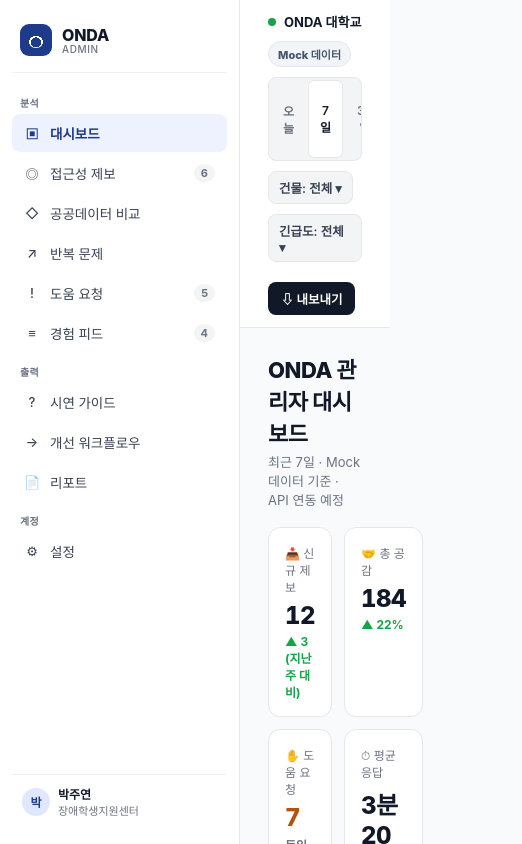
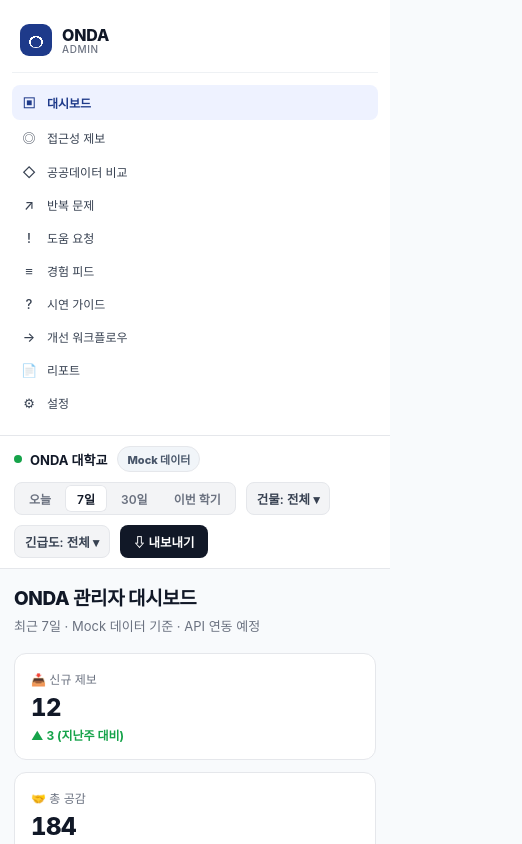
Before and after one commit to 2026-gongmo/admin-fe, a React (Vite) app: page /#/dashboard in a window 390 px wide. Shown: the top 844 px of the page, 522 px wide, since content can reach past the window. Built offline with nearby package versions, Linux system fonts and the light colour scheme; a web font is replaced by a local one.

Commit message:
docs: add final QA and backend handoff docs

```diff
--- a/src/styles/globals.css
+++ b/src/styles/globals.css
@@ -724,3 +724,51 @@
   .search-input { min-width: 100%; }
   .check-grid, .attach-grid { grid-template-columns: 1fr; }
 }
+
+@media (max-width: 640px) {
+  .app-shell { display: block; }
+  .sidebar {
+    position: static; height: auto;
+    border-right: 0; border-bottom: 1px solid var(--line);
+  }
+  .sb-section, .sb-foot { display: none; }
+  .sidebar nav {
+    display: grid; grid-template-columns: 1fr 1fr; gap: 4px;
+  }
+  .sb-item {
+    min-width: 0; margin-bottom: 0;
+    padding: 8px 9px; font-size: 12px;
+  }
+  .sb-item .count { display: none; }
+  .topbar { padding: 10px 14px; }
+  .topbar .spacer { display: none; }
+  .page { padding: 18px 14px; }
+  .page-h {
+    align-items: stretch; flex-direction: column;
+  }
+  .page-h h1 { font-size: 19px; line-height: 1.3; }
+  .row-flex { flex-wrap: wrap; }
+  .h-btn, .export-btn { max-width: 100%; justify-content: center; }
+  .kpis, .workflow-steps { grid-template-columns: 1fr; }
+  .panel, .detail, .report-doc, .aside-card, .story-card { padding: 14px; }
+  .report-doc { border-radius: 10px; }
+  .rep-list .ri {
+    grid-template-columns: 22px 1fr;
+  }
+  .rep-list .ri .c { grid-column: 2; }
+  .request-preview { padding: 13px; }
+  .settings-list > div {
+    align-items: flex-start; flex-direction: column;
+  }
+  .settings-list b { text-align: left; }
+  .draft-body, .decision-card > div, .public-link-row {
+    grid-template-columns: 1fr;
+  }
+  .summary-banner {
+    align-items: flex-start; flex-direction: column;
+    padding: 16px;
+  }
+  .toast {
+    left: 14px; right: 14px; bottom: 14px;
+  }
+}
```
Also changed, not shown: 5 other files (tests, documents, lock files or other folders).
